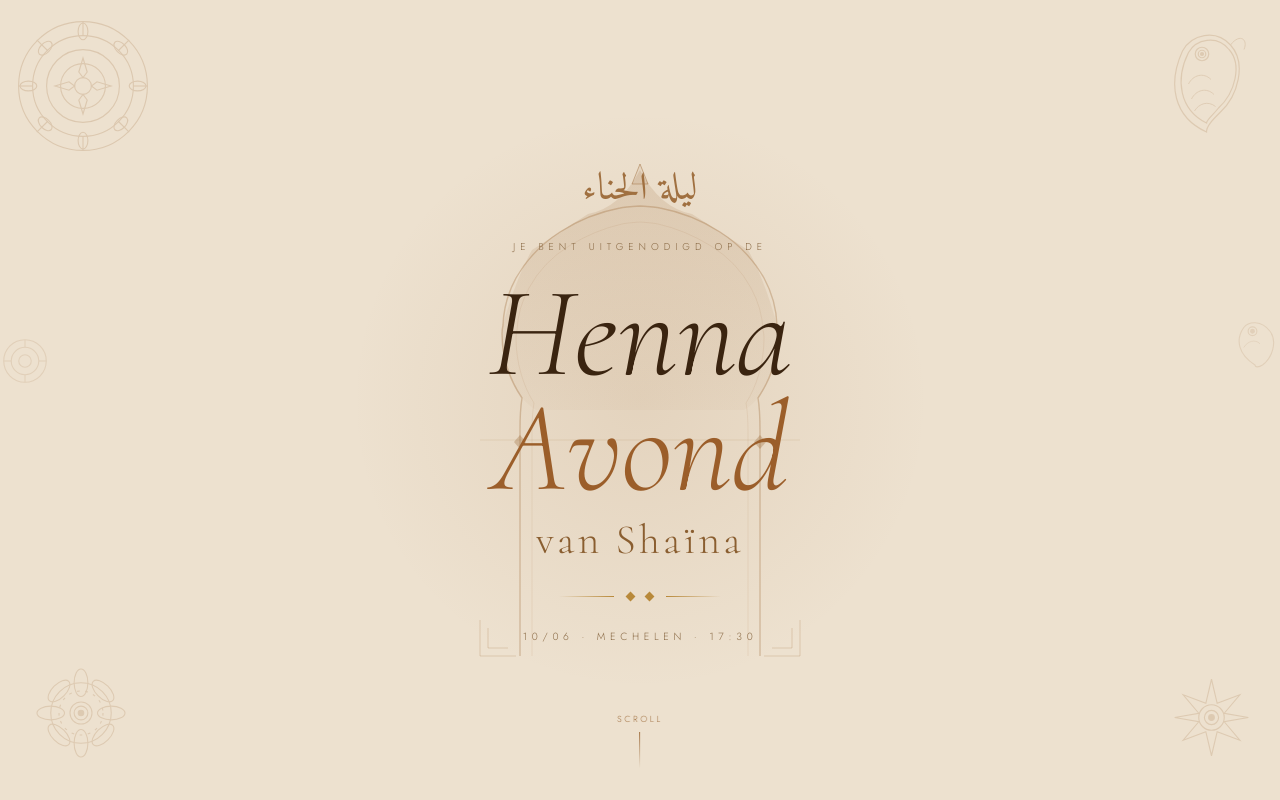
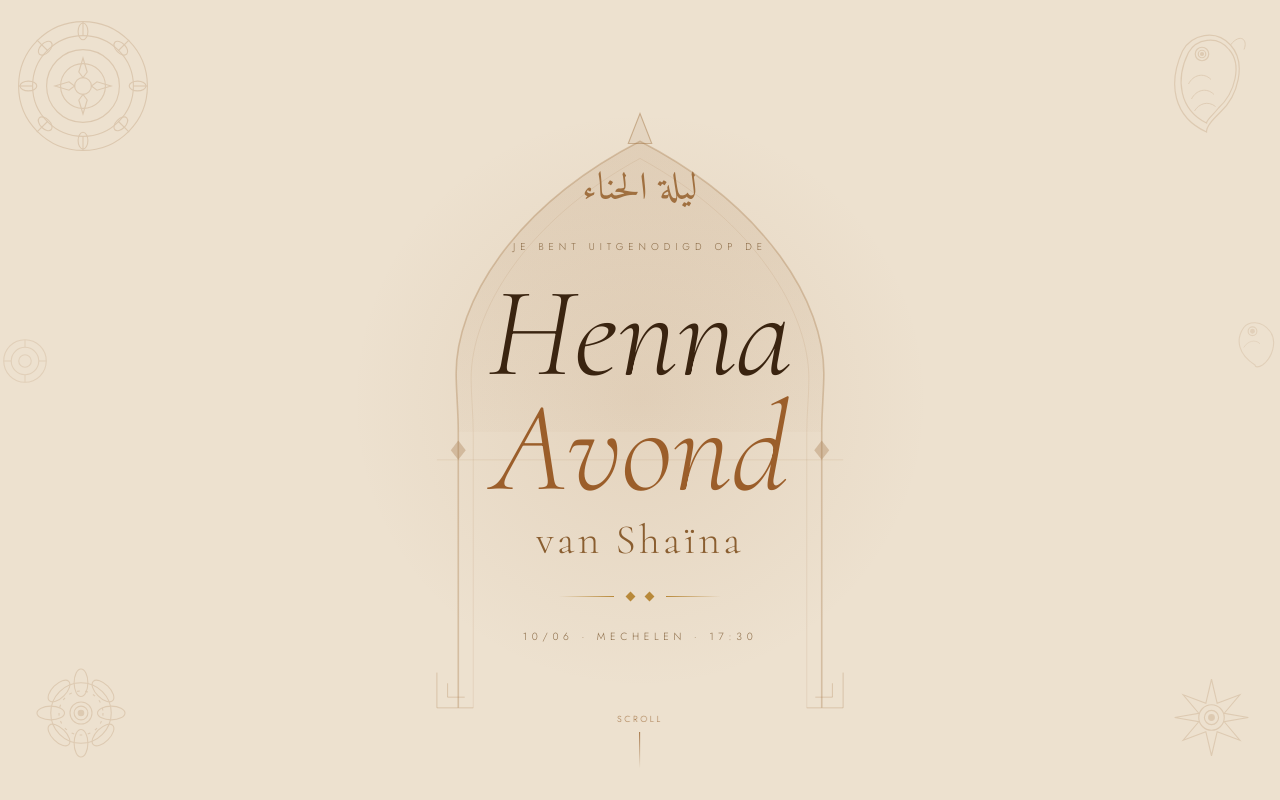
Before and after one commit to jawadboujida/hennafeest, a plain HTML site: page index.html in a window 1280 px wide. Shown: the top 800 px of the page. Drawn offline with Linux system fonts and the light colour scheme.

Commit message:
Update index.html

```diff
--- a/index.html
+++ b/index.html
@@ -44,8 +44,8 @@
       position: absolute;
       top: 50%; left: 50%;
       transform: translate(-50%, -50%);
-      width: min(360px, 80vw);
-      height: min(520px, 84vh);
+      width: min(480px, 92vw);
+      height: min(620px, 90vh);
       pointer-events: none;
       z-index: 2;
     }
@@ -128,98 +128,72 @@
 
   <!-- Arabic window / Arabisch venster frame -->
   <div class="hero-window">
-    <svg viewBox="0 0 360 520" xmlns="http://www.w3.org/2000/svg" fill="none">
+    <svg viewBox="0 0 400 580" xmlns="http://www.w3.org/2000/svg" fill="none">
       <defs>
         <linearGradient id="archGlow" x1="0" y1="0" x2="0" y2="1">
-          <stop offset="0%" stop-color="rgba(160,112,64,0.18)"/>
-          <stop offset="100%" stop-color="rgba(160,112,64,0.04)"/>
+          <stop offset="0%" stop-color="rgba(160,112,64,0.15)"/>
+          <stop offset="100%" stop-color="rgba(160,112,64,0.03)"/>
         </linearGradient>
       </defs>
 
       <!--
-        OUTER FRAME — full rectangle outline
+        OUTER ARCH — pillar at x=30 left, x=370 right.
+        The arch curve must start and end exactly at those x values.
+        Horseshoe shape: sides curve slightly inward at the waist.
       -->
+      <path d="
+        M 30,578
+        L 30,320
+        C 30,300 28,282 28,265
+        C 28,200 80,110 200,48
+        C 320,110 372,200 372,265
+        C 372,282 370,300 370,320
+        L 370,578
+      " stroke="rgba(160,112,64,.32)" stroke-width="1.5"/>
 
-      <!--
-        THE ARABIC ARCH:
-        Horseshoe arch with muqarnas (stalactite) scalloped top.
-        Built as a single path: left column → scalloped arch → right column → bottom.
-      -->
+      <!-- INNER ARCH — inset by ~14px -->
+      <path d="
+        M 44,578
+        L 44,322
+        C 44,303 42,286 42,270
+        C 42,210 90,124 200,64
+        C 310,124 358,210 358,270
+        C 358,286 356,303 356,322
+        L 356,578
+      " stroke="rgba(160,112,64,.14)" stroke-width="0.8"/>
 
-      <!-- Outer arch stroke -->
+      <!-- POINTED KEYSTONE tip -->
+      <polygon points="200,22 211,50 189,50"
+        stroke="rgba(160,112,64,.45)" stroke-width="1"
+        fill="rgba(160,112,64,.09)"/>
+
+      <!-- SUBTLE FILL inside arch -->
       <path d="
-        M 60,516
-        L 60,290
-        Q 60,270 62,258
-        C 50,240 42,218 42,194
-        C 42,194 42,190 43,185
+        M 200,48 C 320,110 372,200 372,265
+        C 372,282 370,300 370,320
+        L 30,320
+        C 30,300 28,282 28,265
+        C 28,200 80,110 200,48 Z
+      " fill="url(#archGlow)"/>
 
-        Q 44,160 56,138
-        Q 72,110 100,92
-        Q 128,74 160,68
-        Q 164,67 180,66
-        Q 196,67 200,68
-        Q 232,74 260,92
-        Q 288,110 304,138
-        Q 316,160 317,185
-        Q 318,190 318,194
-        C 318,218 310,240 298,258
-        Q 300,270 300,290
-        L 300,516
-      " stroke="rgba(160,112,64,.35)" stroke-width="1.4"/>
-
-      <!-- Inner arch stroke (offset inward) -->
-      <path d="
-        M 72,516
-        L 72,292
-        Q 72,274 74,263
-        C 63,246 56,222 56,198
-        C 56,198 56,194 57,190
-        Q 58,168 69,148
-        Q 83,122 109,106
-        Q 135,90 162,84
-        Q 166,83 180,82
-        Q 194,83 198,84
-        Q 225,90 251,106
-        Q 277,122 291,148
-        Q 302,168 303,190
-        Q 304,194 304,198
-        C 304,222 297,246 286,263
-        Q 288,274 288,292
-        L 288,516
-      " stroke="rgba(160,112,64,.16)" stroke-width="0.7"/>
-
-
-
-      <!-- Pointed tip at very top of arch -->
-      <polygon points="180,24 188,44 172,44" stroke="rgba(160,112,64,.5)" stroke-width="1" fill="rgba(160,112,64,.08)"/>
-
-      <!-- Small decorative diamonds at arch base corners -->
-      <g fill="rgba(160,112,64,.35)">
-        <polygon points="60,295 66,302 60,309 54,302"/>
-        <polygon points="300,295 306,302 300,309 294,302"/>
+      <!-- DIAMONDS at arch base -->
+      <g fill="rgba(160,112,64,.32)">
+        <polygon points="30,328 37,337 30,346 23,337"/>
+        <polygon points="370,328 377,337 370,346 363,337"/>
       </g>
 
-      <!-- Horizontal line at arch base — separates arch from straight sides -->
-      <line x1="20" y1="300" x2="340" y2="300" stroke="rgba(160,112,64,.18)" stroke-width="0.8"/>
+      <!-- HORIZONTAL base line -->
+      <line x1="10" y1="346" x2="390" y2="346"
+        stroke="rgba(160,112,64,.15)" stroke-width="0.8"/>
 
-      <!-- Corner ornaments bottom -->
-      <g stroke="rgba(160,112,64,.3)" stroke-width="0.8" fill="none">
-        <!-- bottom left corner -->
-        <path d="M 20,480 L 20,516 L 56,516"/>
-        <path d="M 28,488 L 28,508 L 48,508"/>
-        <!-- bottom right corner -->
-        <path d="M 340,480 L 340,516 L 304,516"/>
-        <path d="M 332,488 L 332,508 L 312,508"/>
+      <!-- CORNER ORNAMENTS bottom -->
+      <g stroke="rgba(160,112,64,.28)" stroke-width="0.9" fill="none">
+        <path d="M 10,545 L 10,578 L 44,578"/>
+        <path d="M 20,555 L 20,568 L 36,568"/>
+        <path d="M 390,545 L 390,578 L 356,578"/>
+        <path d="M 380,555 L 380,568 L 364,568"/>
       </g>
 
-      <!-- Subtle fill inside arch top -->
-      <path d="
-        M 180,30 Q 200,68 232,74 Q 260,92 288,110 Q 304,138 317,185
-        Q 318,194 318,198 C 318,230 304,258 284,270
-        L 76,270 C 56,258 42,230 42,198
-        Q 42,194 43,185 Q 56,138 72,110 Q 100,92 128,74 Q 160,68 180,30Z
-      " fill="url(#archGlow)"/>
     </svg>
   </div>
 
```
